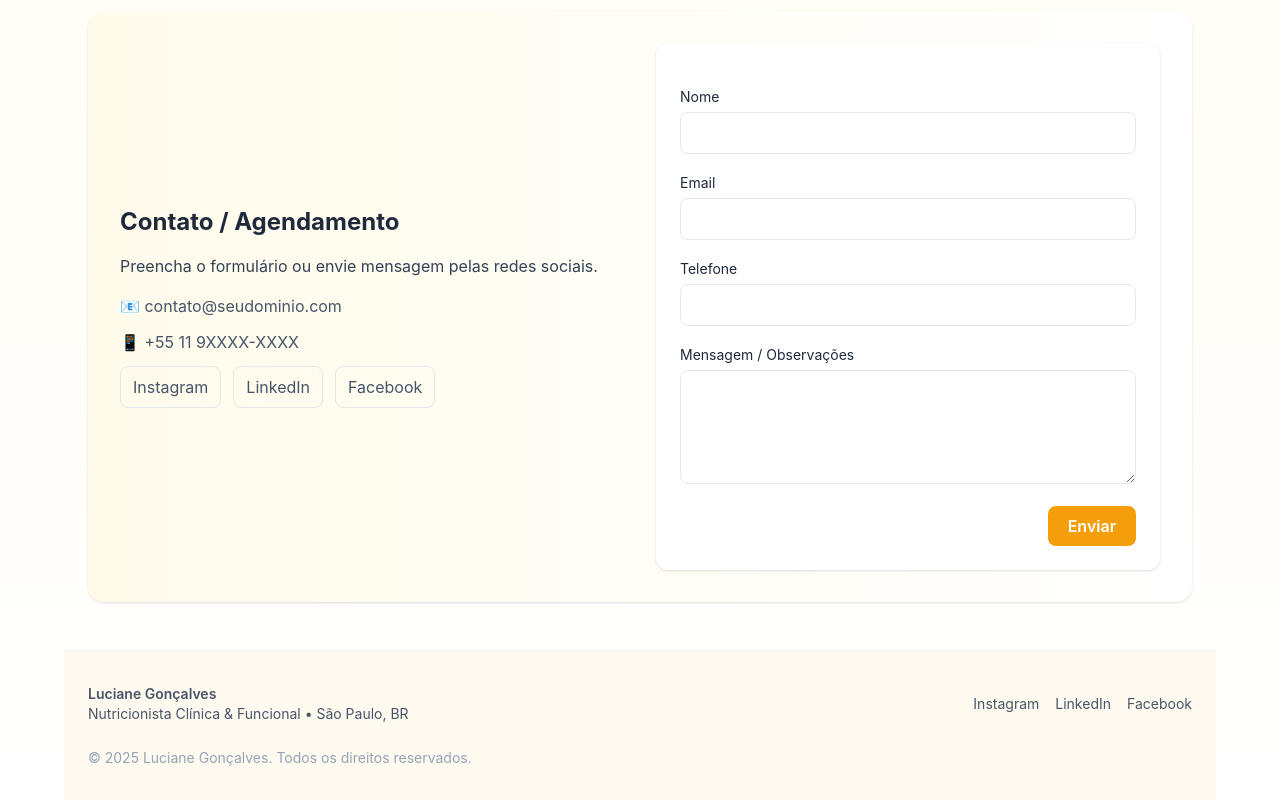
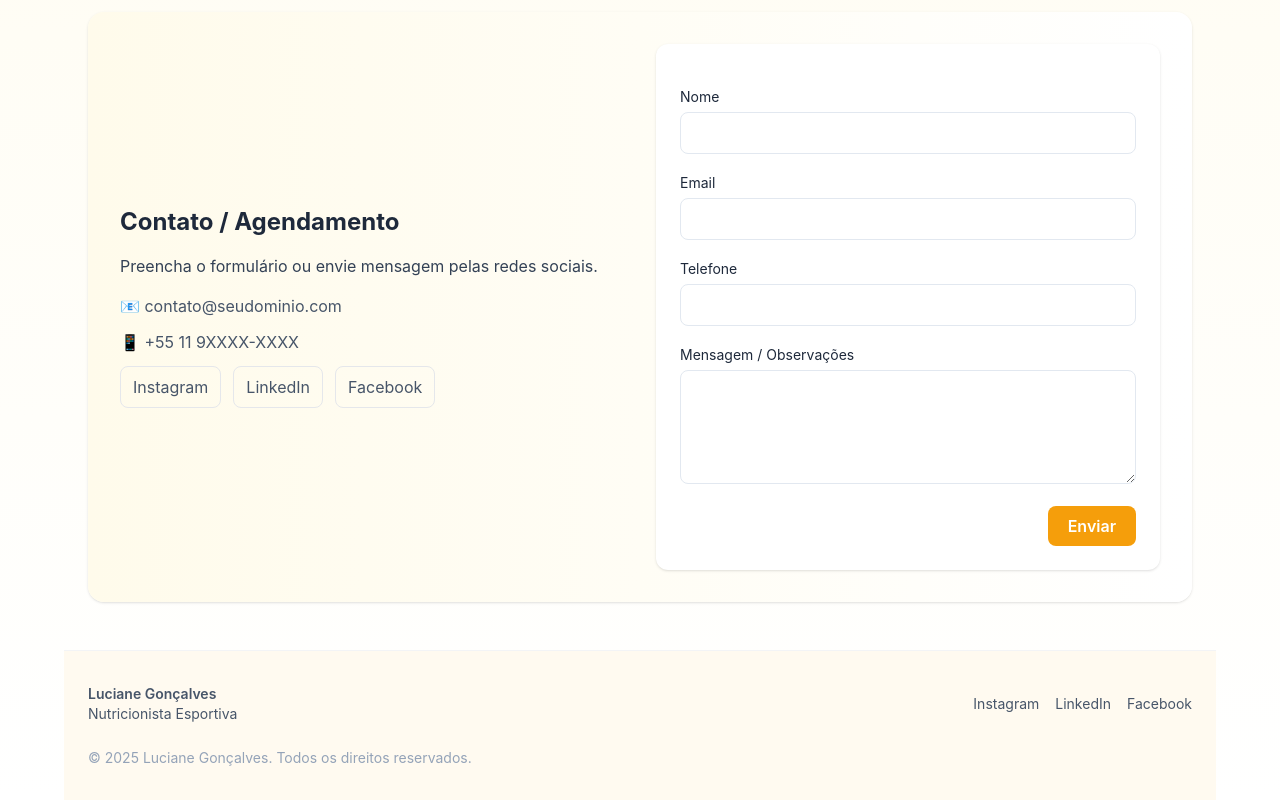
Before and after one commit to Tony42-T/Luciane_Nutricionista_Site, a plain HTML site: page index.html in a window 1280 px wide. Shown: the part 2254-3054 px from the top of the page. Drawn offline with nearby package versions, Linux system fonts and the light colour scheme.

```diff
--- a/index.html
+++ b/index.html
@@ -231,7 +231,7 @@
     <div class="flex flex-col md:flex-row items-center justify-between gap-4">
       <div>
         <div class="font-semibold">Luciane Gonçalves</div>
-        <div class="text-sm">Nutricionista Clínica & Funcional • São Paulo, BR</div>
+        <div class="text-sm">Nutricionista Esportiva</div>
       </div>
       <div class="flex items-center gap-4">
         <a href="#">Instagram</a>
```
